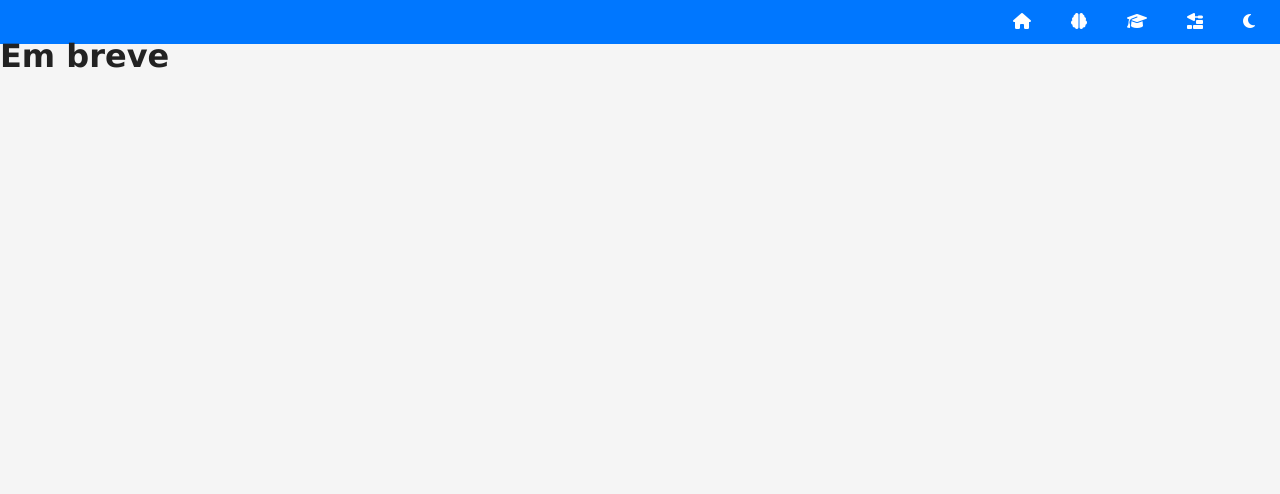
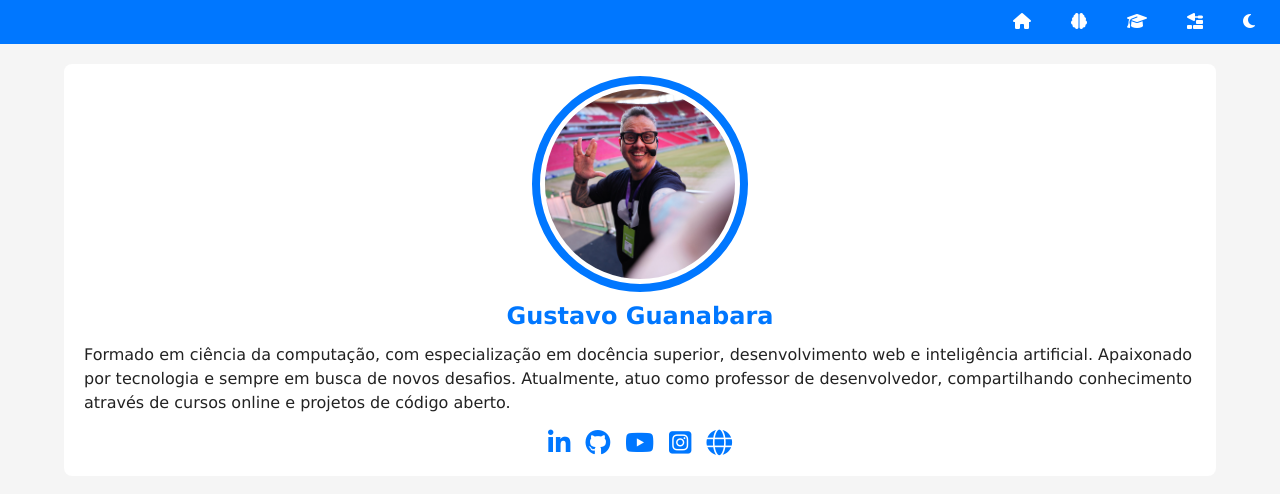
Before and after one commit to marcelfarias19/projeto-portfolio, a plain HTML site: page index.html in a window 1280 px wide. Drawn offline with Linux system fonts and the light colour scheme.

Commit message:
construção do topo

```diff
--- a/estilos/style.css
+++ b/estilos/style.css
@@ -37,7 +37,6 @@ header {
   display: flex;
   justify-content: flex-end;
   align-content: center;
-
 }
 
 nav#menu ul {
@@ -59,3 +58,56 @@ nav#menu a:hover {
   background-color: var(--destaque-inverso);
   color: var(--destaque);
 }
+
+main {
+  display: grid;
+  grid-template-columns:auto 90vw auto;
+  gap: 20px;
+  margin-top: 20px;
+
+}
+
+section#ficha {
+  background-color: var(--fundo-card);
+  padding: 20px;
+  border-radius: 8px;
+  grid-column: 2;
+}
+
+section#ficha > img.foto {
+  width: 200px;
+  aspect-ratio: 1/1;
+  object-fit: cover;
+  overflow: hidden;
+  border-radius: 50%;
+  border: 5px solid var(--fundo-card);
+  outline: 8px solid var(--destaque);
+  display: block;
+  margin: auto;
+  margin-bottom: 20px;
+}
+
+section#ficha > h1 {
+  color: var(--destaque);
+  margin: 15px 0px;
+  font-size: 1.5em;
+  text-align: center;
+}
+
+div#social {
+  display: flex;
+  justify-content: center;
+  align-items: center;
+  font-size: 1.6em;
+  gap: 15px;
+  margin-top: 15px;
+}
+
+div#social > a {
+  color: var(--destaque);
+  transition: color 0.5s;
+}
+
+div#social > a:hover {
+  color: var(--destaque-inverso);
+}
--- a/index.html
+++ b/index.html
@@ -21,7 +21,22 @@
         </nav>
     </header>
     <main>
-        <h1>Em breve</h1>
+        <section id="ficha">
+            <img src="imagens/guanabara-perfil.jpg" alt="" class="foto">
+            <h1>Gustavo Guanabara</h1>
+            <p>Formado em ciência da computação, com especialização em docência superior, desenvolvimento web e inteligência artificial. Apaixonado por tecnologia e sempre em busca de novos desafios. Atualmente, atuo como professor de desenvolvedor, compartilhando conhecimento através de cursos online e projetos de código aberto.</p>
+
+            <div id="social">
+                <a href="https://www;linkedin.com/in/guanabara/" target="_blank"><i class="fa-brands fa-linkedin-in"></i></a>
+                <a href="https://github.com/gustavoguanabara" target="_blank" rel="nofollow"><i class="fa-brands fa-github"></i></a>
+                <a href="https://www.youtube.com/cursoemvideo" target="_blank" rel="nofollow"><i class="fa-brands fa-youtube"></i></a>
+                <a href="https://www.instagram.com/gustavoguanabara/" target="_blank" rel="nofollow"><i class="fa-brands fa-square-instagram"></i></a>
+                <a href="https://www.cursoemvideo.com/" target="_blank" rel="nofollow"Site><i class="fa-solid fa-globe"></i> </a>
+            </div>
+        </section>
+        <section id="detalhe" >
+
+        </section>
     </main>
     <footer>
 
```
